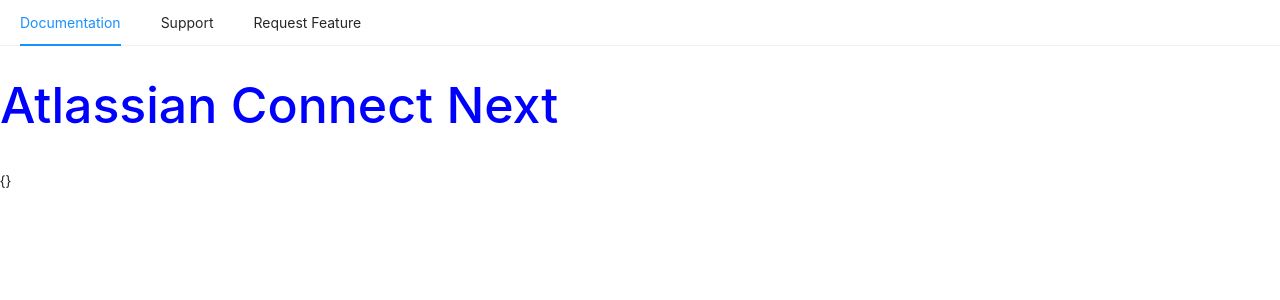
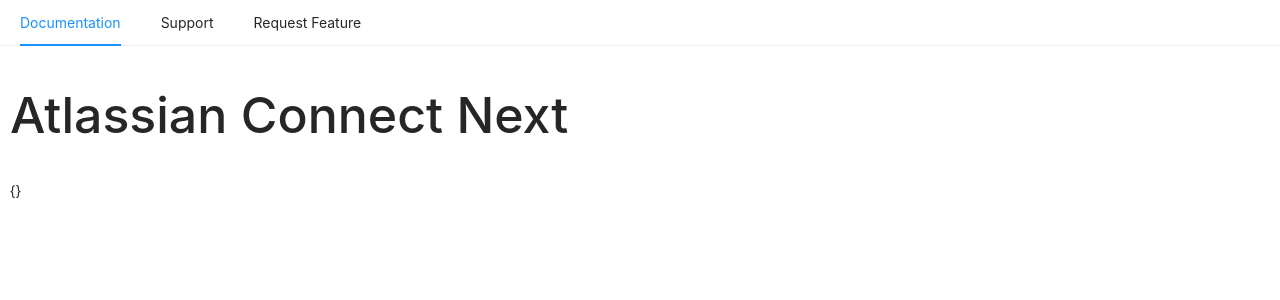
Before and after one commit to rhysdiab/atlassian-connect-express-next, a Next.js app: page /hello-world in a window 1280 px wide. Shown: the top 300 px of the page. Built offline with nearby package versions, Linux system fonts and the light colour scheme.

Commit message:
cleaned up code

```diff
--- a/package.json
+++ b/package.json
@@ -2,7 +2,7 @@
   "name": "custom-server-express",
   "version": "1.0.0",
   "scripts": {
-    "dev": "AC_OPTS=no-auth,no-token-verification,force-reg nodemon -r esm server.js",
+    "dev": "AC_OPTS=no-auth,no-token-verification,force-reg node -r esm server.js",
     "build": "next build",
     "start": "NODE_ENV=production node -r esm server.js"
   },
--- a/pages/hello-world.js
+++ b/pages/hello-world.js
@@ -2,14 +2,17 @@
 
 export default props => {
   return (
-    <div>
+    <PageContainerStyled>
       <Title>Atlassian Connect Next</Title>
       <div>{JSON.stringify(props)}</div>
-    </div>
+    </PageContainerStyled>
   );
 };
 
 const Title = styled.h1`
   font-size: 50px;
-  color: blue;
 `;
+
+const PageContainerStyled = styled.div`
+padding: 10px;
+`;
```
